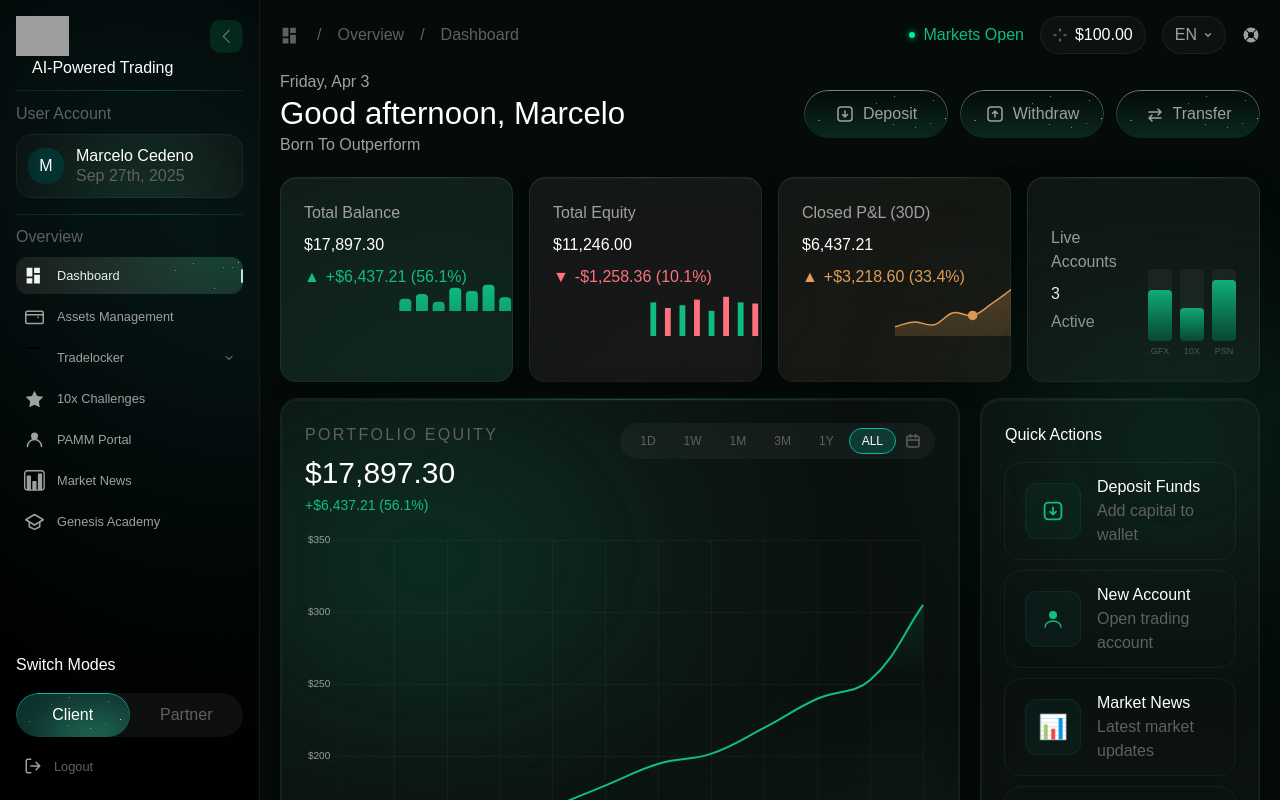
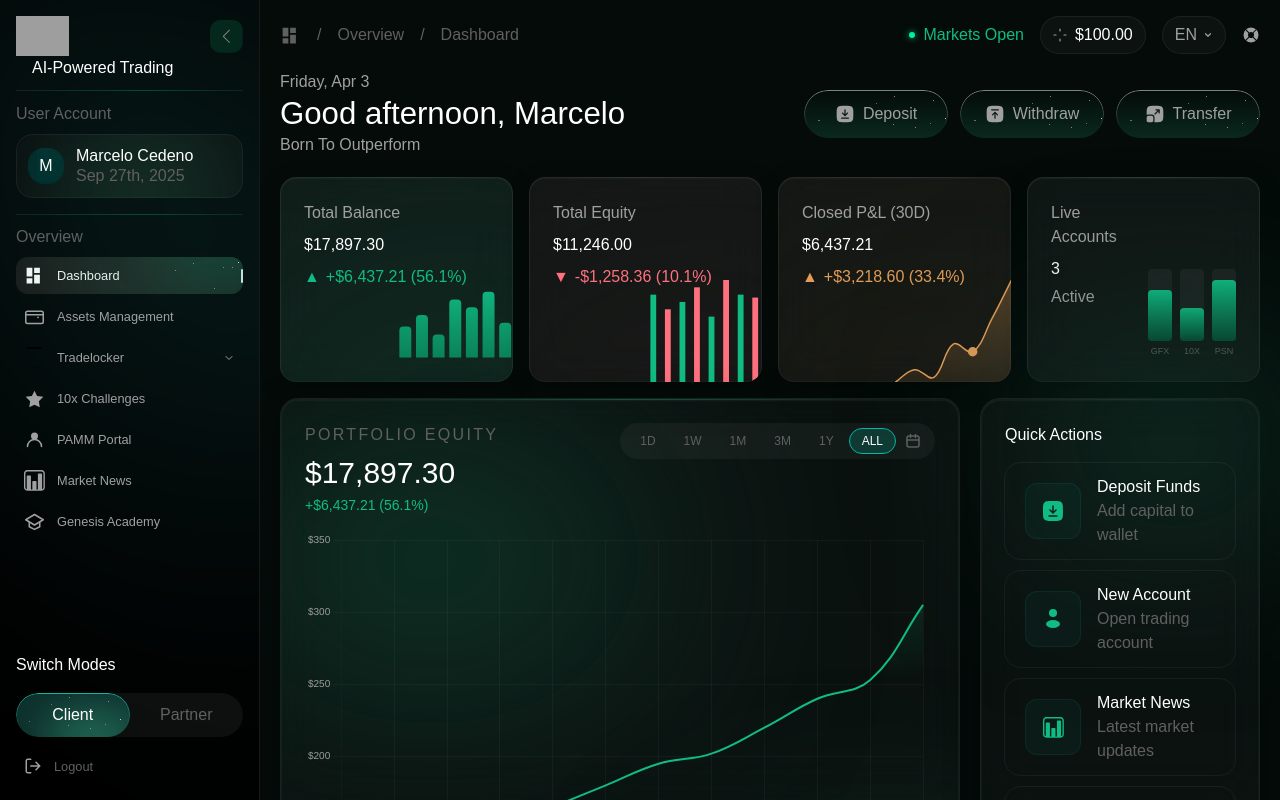
Before and after one commit to Mdx2025/GenesisFxDashboardMDX, a React (Vite) app: page / in a window 1280 px wide. Built offline with nearby package versions, Linux system fonts and the light colour scheme; grey boxes are pictures that could not be loaded; a web font is replaced by a local one.

Commit message:
feat: update action item icons, remove LiveAccounts justify-center, charts h-full

```diff
--- a/src/components/charts/AreaChart.tsx
+++ b/src/components/charts/AreaChart.tsx
@@ -5,7 +5,7 @@ interface AreaChartProps {
   className?: string
 }
 
-export function AreaChart({ color = '#10BC83', className = 'h-14' }: AreaChartProps) {
+export function AreaChart({ color = '#10BC83', className = 'h-full' }: AreaChartProps) {
   const canvasRef = useRef<HTMLCanvasElement>(null)
   const chartRef = useRef<any>(null)
 
--- a/src/components/charts/CandlestickChart.tsx
+++ b/src/components/charts/CandlestickChart.tsx
@@ -12,7 +12,7 @@ interface CandlestickChartProps {
   className?: string
 }
 
-export function CandlestickChart({ data, className = 'h-14' }: CandlestickChartProps) {
+export function CandlestickChart({ data, className = 'h-full' }: CandlestickChartProps) {
   const canvasRef = useRef<HTMLCanvasElement>(null)
   const chartRef = useRef<any>(null)
 
--- a/src/components/charts/MiniBarChart.tsx
+++ b/src/components/charts/MiniBarChart.tsx
@@ -5,7 +5,7 @@ interface MiniBarChartProps {
   className?: string
 }
 
-export function MiniBarChart({ data, className = 'h-14' }: MiniBarChartProps) {
+export function MiniBarChart({ data, className = 'h-full' }: MiniBarChartProps) {
   const canvasRef = useRef<HTMLCanvasElement>(null)
   const chartRef = useRef<any>(null)
 
--- a/src/components/dashboard/LiveAccountsCard.tsx
+++ b/src/components/dashboard/LiveAccountsCard.tsx
@@ -20,7 +20,7 @@ export function LiveAccountsCard({
     <div className="relative overflow-hidden bg-white/5 rounded-2xl shadow-[0px_4.64px_23.2px_rgba(0,0,0,0.2),inset_0px_1.16px_0px_1.16px_rgba(255,255,255,0.04)] outline outline-1 outline-offset-[-1.16px] outline-white/5 backdrop-blur-xl h-[12.8125rem]">
       <div className="absolute top-0 left-[10%] right-[10%] h-px divider-glow" aria-hidden="true" />
       <div className="relative z-10 flex h-full p-4 sm:p-6">
-        <div className="flex-1 flex flex-col justify-center">
+        <div className="flex-1 flex flex-col">
           <h3 className="text-card-label text-gfx-neutral-500 mb-2 font-normal">Live Accounts</h3>
           <p className="text-card-value text-white mb-1">{accounts.length}</p>
           <span className="text-card-label text-gfx-neutral-500">Active</span>
--- a/src/components/dashboard/QuickActions.tsx
+++ b/src/components/dashboard/QuickActions.tsx
@@ -1,13 +1,13 @@
 import { GlassCard, ActionItem } from '@/components/ui'
 import { ServerTime } from './ServerTime'
-import { DepositIcon, UserIcon, BookIcon } from '@/components/icons'
+import { DepositIcon, UserIcon, BookIcon, MarketNewsIcon } from '@/components/icons'
 import { quickActions } from '@/data/quick-actions'
 import type { ReactNode } from 'react'
 
 const iconRender: Record<string, ReactNode> = {
   deposit: <DepositIcon size={24} color="#10BC83" />,
   user: <UserIcon size={24} color="#10BC83" />,
-  chart: <span className="text-2xl">📊</span>,
+  chart: <MarketNewsIcon size={21} color="#10BC83" />,
   book: <BookIcon size={24} color="#10BC83" />,
 }
 
--- a/src/components/icons/index.tsx
+++ b/src/components/icons/index.tsx
@@ -67,8 +67,7 @@ export function AcademyIcon({ size = 21, color = 'currentColor', className }: Ic
 export function DepositIcon({ size = 20, color = '#A0A0A0', className }: IconProps) {
   return (
     <svg width={size} height={size} viewBox="0 0 20 20" fill="none" className={className}>
-      <rect x="3" y="3" width="14" height="14" rx="3" stroke={color} strokeWidth="1.5"/>
-      <path d="M10 7V13M10 13L7.5 10.5M10 13L12.5 10.5" stroke={color} strokeWidth="1.5" strokeLinecap="round" strokeLinejoin="round"/>
+      <path fillRule="evenodd" clipRule="evenodd" d="M1.66663 9.99996C1.66663 6.07159 1.66663 4.1074 2.88701 2.88701C4.1074 1.66663 6.07159 1.66663 9.99996 1.66663C13.9283 1.66663 15.8925 1.66663 17.1129 2.88701C18.3333 4.1074 18.3333 6.07159 18.3333 9.99996C18.3333 13.9283 18.3333 15.8925 17.1129 17.1129C15.8925 18.3333 13.9283 18.3333 9.99996 18.3333C6.07159 18.3333 4.1074 18.3333 2.88701 17.1129C1.66663 15.8925 1.66663 13.9283 1.66663 9.99996ZM9.99996 5.20829C10.3451 5.20829 10.625 5.48811 10.625 5.83329V10.1577L12.058 8.72468C12.3021 8.48061 12.6978 8.48061 12.9419 8.72468C13.186 8.96876 13.186 9.36449 12.9419 9.60857L10.4419 12.1086C10.3247 12.2258 10.1657 12.2916 9.99996 12.2916C9.8342 12.2916 9.67523 12.2258 9.55802 12.1086L7.05802 9.60857C6.81394 9.36449 6.81394 8.96876 7.05802 8.72468C7.3021 8.48061 7.69782 8.48061 7.9419 8.72468L9.37496 10.1577V5.83329C9.37496 5.48811 9.65478 5.20829 9.99996 5.20829ZM6.66663 13.5416C6.32145 13.5416 6.04163 13.8214 6.04163 14.1666C6.04163 14.5118 6.32145 14.7916 6.66663 14.7916H13.3333C13.6785 14.7916 13.9583 14.5118 13.9583 14.1666C13.9583 13.8214 13.6785 13.5416 13.3333 13.5416H6.66663Z" fill={color}/>
     </svg>
   )
 }
@@ -76,8 +75,7 @@ export function DepositIcon({ size = 20, color = '#A0A0A0', className }: IconPro
 export function WithdrawIcon({ size = 20, color = '#A0A0A0', className }: IconProps) {
   return (
     <svg width={size} height={size} viewBox="0 0 20 20" fill="none" className={className}>
-      <rect x="3" y="3" width="14" height="14" rx="3" stroke={color} strokeWidth="1.5"/>
-      <path d="M10 13V7M10 7L7.5 9.5M10 7L12.5 9.5" stroke={color} strokeWidth="1.5" strokeLinecap="round" strokeLinejoin="round"/>
+      <path fillRule="evenodd" clipRule="evenodd" d="M1.66663 9.99996C1.66663 6.07159 1.66663 4.1074 2.88701 2.88701C4.1074 1.66663 6.07159 1.66663 9.99996 1.66663C13.9283 1.66663 15.8925 1.66663 17.1129 2.88701C18.3333 4.1074 18.3333 6.07159 18.3333 9.99996C18.3333 13.9283 18.3333 15.8925 17.1129 17.1129C15.8925 18.3333 13.9283 18.3333 9.99996 18.3333C6.07159 18.3333 4.1074 18.3333 2.88701 17.1129C1.66663 15.8925 1.66663 13.9283 1.66663 9.99996ZM9.99996 14.7916C10.3451 14.7916 10.625 14.5118 10.625 14.1666V9.84218L12.058 11.2752C12.3021 11.5193 12.6978 11.5193 12.9419 11.2752C13.186 11.0312 13.186 10.6354 12.9419 10.3913L10.4419 7.89135C10.3247 7.77414 10.1657 7.70829 9.99996 7.70829C9.8342 7.70829 9.67523 7.77414 9.55802 7.89135L7.05802 10.3913C6.81394 10.6354 6.81394 11.0312 7.05802 11.2752C7.3021 11.5193 7.69782 11.5193 7.9419 11.2752L9.37496 9.84218V14.1666C9.37496 14.5118 9.65478 14.7916 9.99996 14.7916ZM6.66663 6.45829C6.32145 6.45829 6.04163 6.17847 6.04163 5.83329C6.04163 5.48811 6.32145 5.20829 6.66663 5.20829H13.3333C13.6785 5.20829 13.9583 5.48811 13.9583 5.83329C13.9583 6.17847 13.6785 6.45829 13.3333 6.45829H6.66663Z" fill={color}/>
     </svg>
   )
 }
@@ -85,8 +83,8 @@ export function WithdrawIcon({ size = 20, color = '#A0A0A0', className }: IconPr
 export function TransferIcon({ size = 20, color = '#A0A0A0', className }: IconProps) {
   return (
     <svg width={size} height={size} viewBox="0 0 20 20" fill="none" className={className}>
-      <path d="M4 8H16M16 8L13 5M16 8L13 11" stroke={color} strokeWidth="1.5" strokeLinecap="round" strokeLinejoin="round"/>
-      <path d="M16 14H4M4 14L7 11M4 14L7 17" stroke={color} strokeWidth="1.5" strokeLinecap="round" strokeLinejoin="round"/>
+      <path d="M1.66602 14.9998C1.66602 13.4285 1.66602 12.6428 2.15417 12.1547C2.64233 11.6665 3.428 11.6665 4.99935 11.6665C6.5707 11.6665 7.35637 11.6665 7.84453 12.1547C8.33268 12.6428 8.33268 13.4285 8.33268 14.9998C8.33268 16.5712 8.33268 17.3569 7.84453 17.845C7.35637 18.3332 6.5707 18.3332 4.99935 18.3332C3.428 18.3332 2.64233 18.3332 2.15417 17.845C1.66602 17.3569 1.66602 16.5712 1.66602 14.9998Z" fill={color}/>
+      <path fillRule="evenodd" clipRule="evenodd" d="M2.8864 2.88689C1.66602 4.10728 1.66602 6.07147 1.66602 9.99984C1.66602 10.3295 1.66602 10.6453 1.66674 10.948C2.09015 10.6704 2.5567 10.5488 3.00401 10.4887C3.54203 10.4163 4.20342 10.4164 4.92478 10.4165H5.07394C5.7953 10.4164 6.45669 10.4163 6.99471 10.4887C7.58717 10.5683 8.21338 10.7557 8.72842 11.2708C9.24346 11.7858 9.43087 12.412 9.51053 13.0045C9.58286 13.5425 9.58278 14.2039 9.5827 14.9253V15.0744C9.58278 15.7958 9.58286 16.4572 9.51053 16.9952C9.45039 17.4425 9.32883 17.909 9.05122 18.3324C9.35391 18.3332 9.66972 18.3332 9.99935 18.3332C13.9277 18.3332 15.8919 18.3332 17.1123 17.1128C18.3327 15.8924 18.3327 13.9282 18.3327 9.99984C18.3327 6.07147 18.3327 4.10728 17.1123 2.88689C15.8919 1.6665 13.9277 1.6665 9.99935 1.6665C6.07098 1.6665 4.10679 1.6665 2.8864 2.88689ZM11.041 5.20817C10.6958 5.20817 10.416 5.48799 10.416 5.83317C10.416 6.17835 10.6958 6.45817 11.041 6.45817H12.6571L9.55741 9.55789C9.31333 9.80197 9.31333 10.1977 9.55741 10.4418C9.80148 10.6859 10.1972 10.6859 10.4413 10.4418L13.541 7.34205V8.95817C13.541 9.30335 13.8208 9.58317 14.166 9.58317C14.5112 9.58317 14.791 9.30335 14.791 8.95817V5.83317C14.791 5.48799 14.5112 5.20817 14.166 5.20817H11.041Z" fill={color}/>
     </svg>
   )
 }
@@ -173,11 +171,11 @@ export function MoreDotsVerticalIcon({ size = 16, color = 'currentColor', classN
   )
 }
 
-export function UserIcon({ size = 24, color = 'currentColor', className }: IconProps) {
+export function UserIcon({ size = 18, color = '#BEBEBE', className }: IconProps) {
   return (
-    <svg width={size} height={size} viewBox="0 0 24 24" fill="none" className={className}>
-      <circle cx="12" cy="8" r="4" fill={color}/>
-      <path d="M4 20C4 16.6863 7.58172 14 12 14C16.4183 14 20 16.6863 20 20" stroke={color} strokeWidth="1.5" strokeLinecap="round"/>
+    <svg width={size} height={size} viewBox="0 0 18 18" fill="none" className={className}>
+      <circle cx="9" cy="4.5" r="3" fill={color}/>
+      <ellipse cx="9" cy="12.75" rx="5.25" ry="3" fill={color}/>
     </svg>
   )
 }
```
